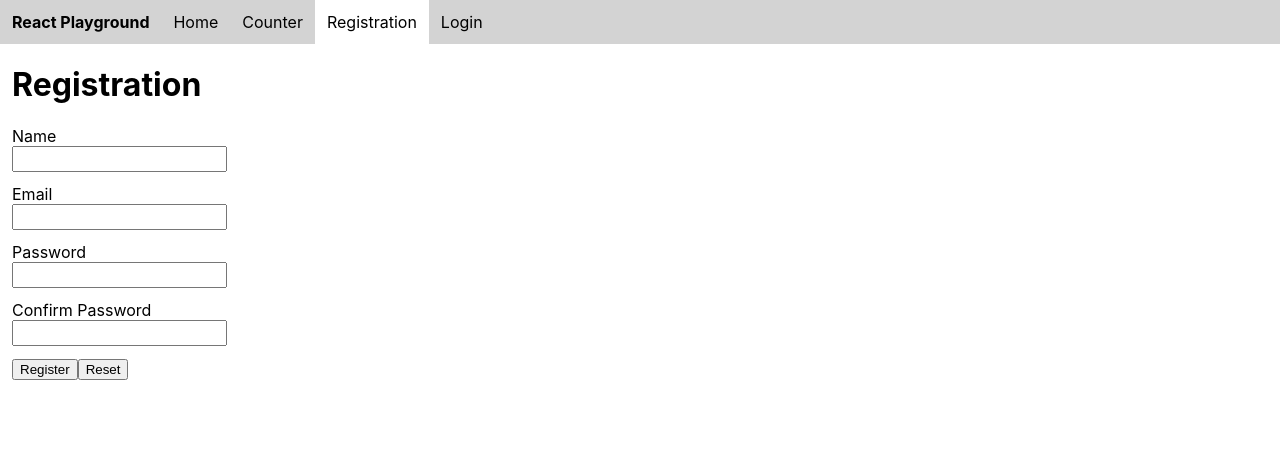
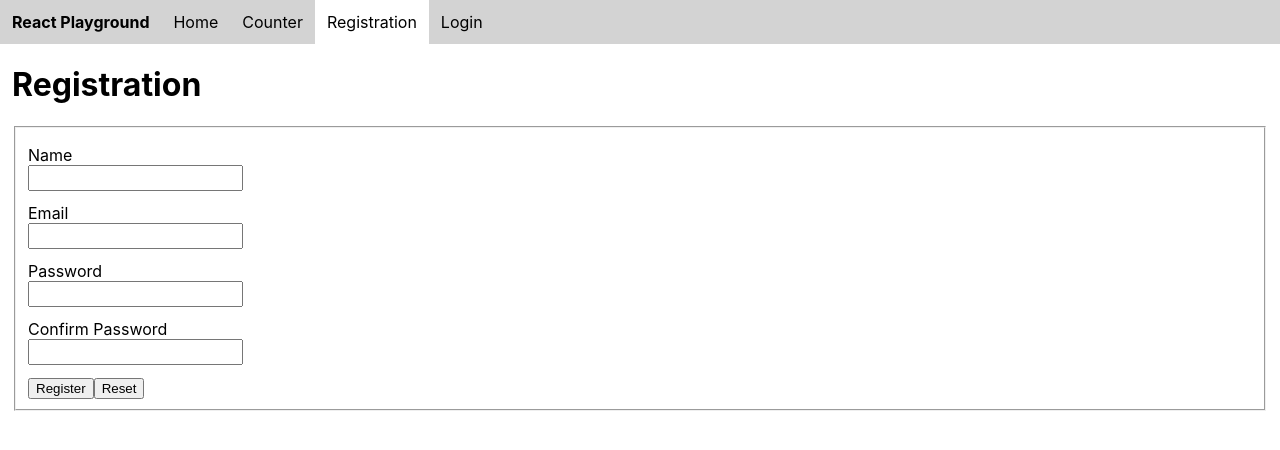
Before and after one commit to kobalazs/react-and-redux-playground, a React (Create React App) app: page /registration in a window 1280 px wide. Shown: the top 450 px of the page. Built offline with nearby package versions, Linux system fonts and the light colour scheme.

Commit message:
Call registration endpoint using Axios & redirect after successful registration

```diff
--- a/package.json
+++ b/package.json
@@ -7,6 +7,7 @@
     "@testing-library/jest-dom": "^4.2.4",
     "@testing-library/react": "^9.5.0",
     "@testing-library/user-event": "^7.2.1",
+    "axios": "^0.20.0",
     "react": "^16.13.1",
     "react-dom": "^16.13.1",
     "react-hook-form": "^6.7.2",
--- a/src/features/user/Registration.js
+++ b/src/features/user/Registration.js
@@ -1,4 +1,6 @@
 import React, { Fragment } from 'react';
+import Axios from 'axios';
+import { Redirect } from 'react-router-dom';
 
 import UserDto from './UserDto';
 import RegistrationForm from './RegistrationForm';
@@ -6,24 +8,30 @@ import RegistrationForm from './RegistrationForm';
 export default class Registration extends React.Component {
   constructor() {
     super();
+    this.state = {
+      loading: false,
+      done: false
+    };
     this.register = this.register.bind(this);
   }
 
-  changeUser(event) {
-    const user = Object.assign({}, this.state.user, { [event.target.name]: event.target.value });
-    this.setState(Object.assign({}, this.state, { user }));
-  }
-
-  register(data) {
-    const user = new UserDto(data);
-    console.log('Register', user);
+  async register(data) {
+    try {
+      this.setState({ loading: true, done: false });
+      await Axios.post(`${process.env.REACT_APP_API_ENDPOINT}/user/register`, new UserDto(data));
+      this.setState({ loading: false, done: true });
+    } catch (err) {
+      window.alert(err.response?.data?.error || err);
+      this.setState({ loading: false, done: false });
+    }
   }
 
   render() {
     return (
       <Fragment>
         <h1>Registration</h1>
-        <RegistrationForm onSubmit={this.register} />
+        <RegistrationForm onSubmit={this.register} loading={this.state.loading} />
+        {this.state.done ? <Redirect to={{ pathname: '/login' }} /> : null}
       </Fragment>
     );
   }
--- a/src/features/user/RegistrationForm.js
+++ b/src/features/user/RegistrationForm.js
@@ -5,7 +5,9 @@ export default function RegistrationForm(props) {
   const { register, handleSubmit, errors, getValues } = useForm();
   const validateAndSubmit = event => {
     event.preventDefault();
+    if (!props.loading) {
       handleSubmit(props.onSubmit)(event);
+    }
   };
   const matchesPreviousPassword = value => {
     const { password } = getValues();
@@ -13,6 +15,7 @@ export default function RegistrationForm(props) {
   };
   return (
     <form onSubmit={validateAndSubmit}>
+      <fieldset disabled={props.loading}>
         <label>
           Name
           <input
@@ -66,6 +69,8 @@ export default function RegistrationForm(props) {
         </label>
         <button type="submit">Register</button>
         <button type="reset">Reset</button>
+        {props.loading ? <span>Loading...</span> : null}
+      </fieldset>
     </form>
   );
 }
```
Also changed, not shown: 2 other files (tests, documents, lock files or other folders). Lines whose indentation alone changed are shown as unchanged.
